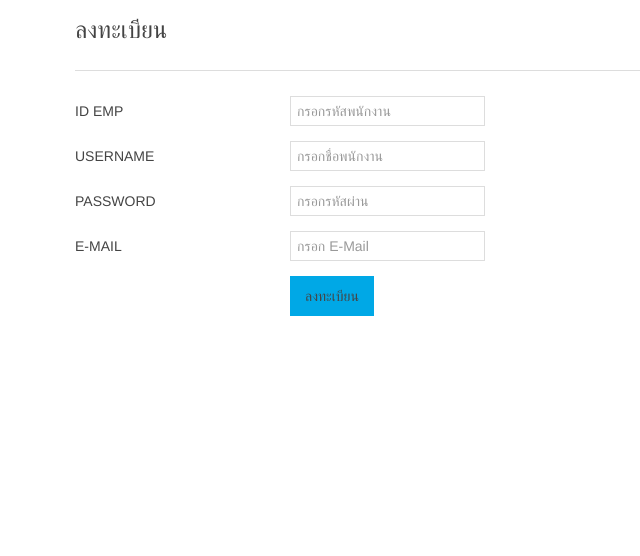
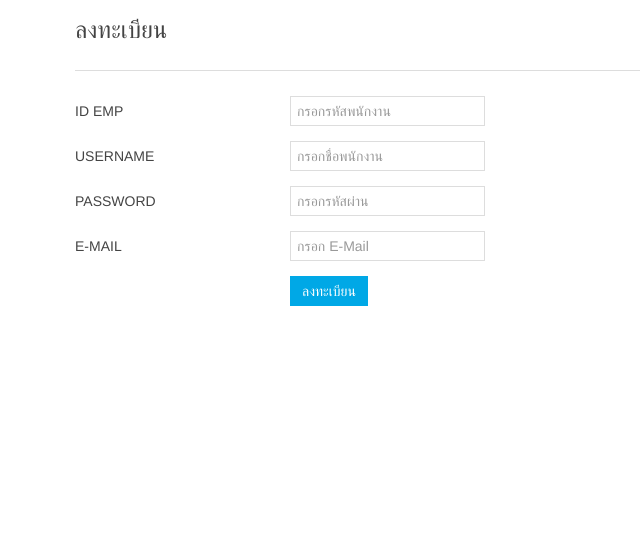
Before and after one commit to arttaksin/masterlist, a PHP site: page /frm_register.php in a window 1280 px wide. Shown: the part 40-596 px from the top of the page, without its empty margins (0-640 px from the left). Run offline with PHP 8.4, Linux system fonts and the light colour scheme; a user stored in the database is signed in; data comes from the database, SQL or seed files in the repository.

Commit message:
ปุ่ม register

```diff
--- a/frm_register.php
+++ b/frm_register.php
@@ -51,7 +51,7 @@
                                 </div>
                              <div class="uk-form-row">
                                 <div class="uk-form-controls">
-                         <input class=" uk-button uk-button-primary uk-button-large" type="submit" name="Submit" value="ลงทะเบียน">
+                         <button class=" uk-button uk-button-primary" type="submit" name="Submit">ลงทะเบียน</button>
                            </div>
                        </div>
 
```
